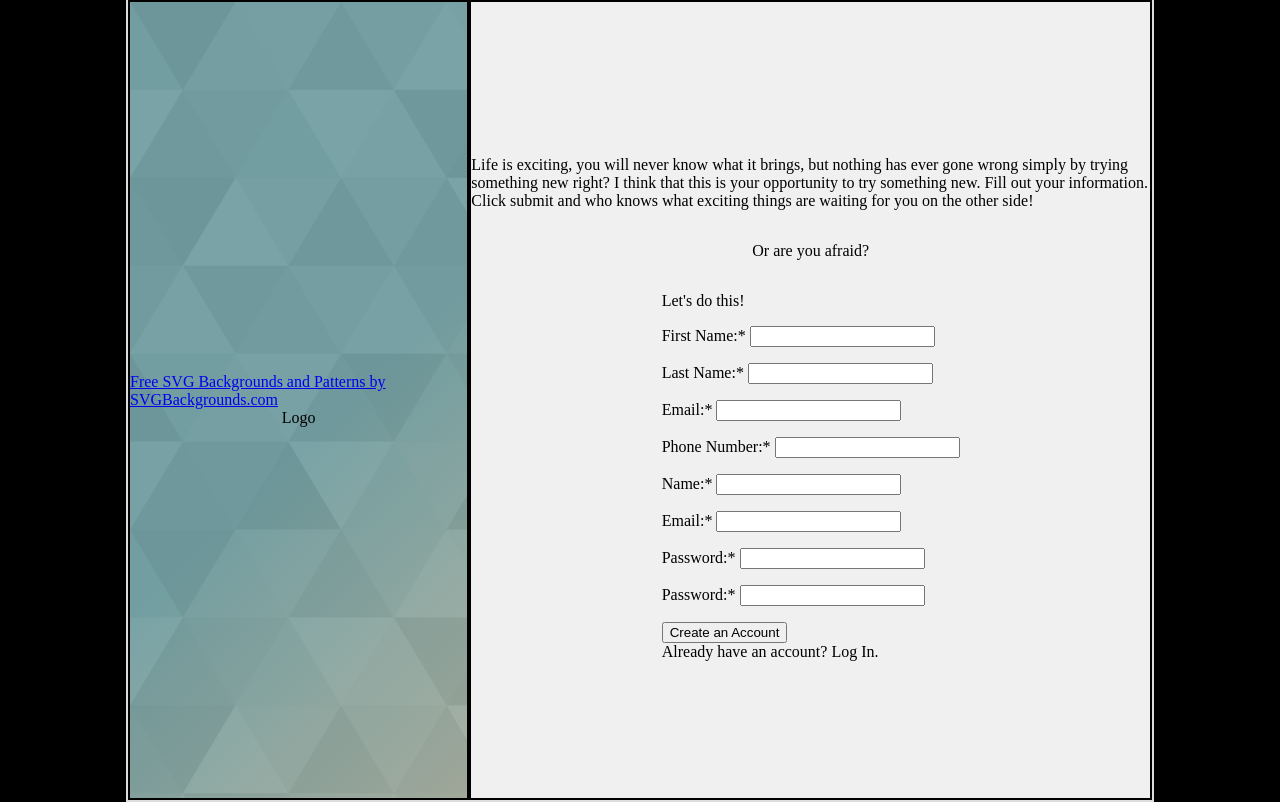
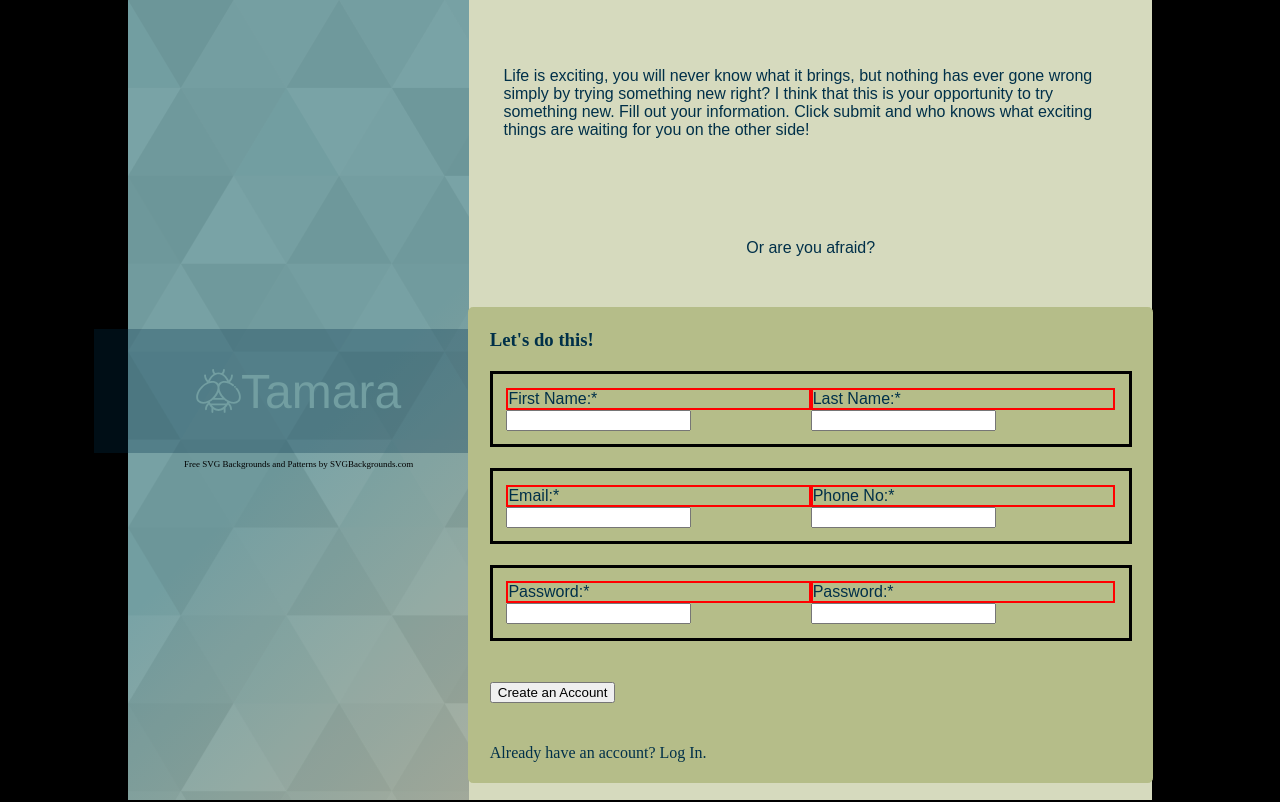
Before and after one commit to Zelouchan/form-odin, a plain HTML site: page index.html in a window 1280 px wide. Drawn offline with Linux system fonts and the light colour scheme.

Commit message:
work on css

```diff
--- a/index.html
+++ b/index.html
@@ -11,15 +11,18 @@
     <main>
         <div class="left">
       <!-- Left side -->
+        <div class="lside">
+          <img id="bee" src="./bee-svgrepo-com.svg">
+          <div class="logo-text">Tamara</div>
+        </div>
+
+
       <div class="bg-credit">
         <a
           href="https://www.svgbackgrounds.com/set/free-svg-backgrounds-and-patterns/"
-          >Free SVG Backgrounds and Patterns by SVGBackgrounds.com</a
-        >
+          >Free SVG Backgrounds and Patterns by SVGBackgrounds.com</a>
       </div>
 
-      <img /> Logo
-      <div class="logo-text"></div>
 
     </div>
 
@@ -36,64 +39,52 @@
       <p>Or are you afraid?</p>
 
       <!-- Form -->
-      <div class="signup">
-        <p>Let's do this!</p>
+      <div id="signup">
+        <h3>Let's do this!</h3>
 
         <form action="/my-handling-form-page" method="post">
           <p>
+            <span>
             <label for="firstName"
-              >First Name:<span aria-label="required">*</span></label
-            >
-            <input
-              type="text"
-              id="firstName"
-              name="user__first_name"
-              required
-            />
+              >First Name:<span aria-label="required">*</span></label>
+            <input type="text" id="firstName" name="user__first_name" required/>
+          </span>
+          <span>
+            <label for="lastName"
+              >Last Name:<span aria-label="required">*</span></label>
+            <input type="text" id="lastName" name="user_last_name" required />
+          </span>
+
           </p>
 
           <p>
-            <label for="lastName"
-              >Last Name:<span aria-label="required">*</span></label
-            >
-            <input type="text" id="lastName" name="user_last_name" required />
+            <span>
+            <label for="email"
+              >Email:<span aria-label="required">*</span></label>
+            <input type="email" id="email" name="user_email" required />
+          </span>
+
+          <span>
+            <label for="phone"
+              >Phone No:<span aria-label="required">*</span></label>
+            <input type="number" id="phone" name="user_phone" required />
+          </span>
+
           </p>
 
           <p>
-            <label for="email"
-              >Email:<span aria-label="required">*</span></label
-            >
-            <input type="email" id="email" name="user_email" required />
-          </p>
-          <p>
-            <label for="phone"
-              >Phone Number:<span aria-label="required">*</span></label
-            >
-            <input type="number" id="phone" name="user_phone" required />
-          </p>
+          <span>
+            <label for="pwd"
+              >Password:<span aria-label="required">*</span></label>
+            <input type="password" id="pwd" name="user_pwd" required />
+          </span>
 
-          <p>
-            <label for="name">Name:<span aria-label="required">*</span></label>
-            <input type="text" id="name" name="user_name" required />
-          </p>
+          <span>
+            <label for="pwd"
+              >Password:<span aria-label="required">*</span></label>
+            <input type="password" id="pwd" name="user_pwd" required />
+          </span>
 
-          <p>
-            <label for="mail">Email:<span aria-label="required">*</span></label>
-            <input type="email" id="mail" name="user_email" required />
-          </p>
-
-          <p>
-            <label for="pwd"
-              >Password:<span aria-label="required">*</span></label
-            >
-            <input type="password" id="pwd" name="user_pwd" required />
-          </p>
-
-          <p>
-            <label for="pwd"
-              >Password:<span aria-label="required">*</span></label
-            >
-            <input type="password" id="pwd" name="user_pwd" required />
           </p>
 
         <button type="submit">Create an Account</button>
--- a/style.css
+++ b/style.css
@@ -1,3 +1,11 @@
+    :root {
+        --font-colour: #003049;
+        --bg-colour-one: #729ea1;
+        --form-colour: #dfbe99;
+        --coral-colour: #ec9192;
+        --sage-colour: #b5bd89;
+    }
+
     body {
     display: flex;
     justify-content: center;
@@ -7,6 +15,7 @@
     margin: 0;
     padding: 0;
     background-color: black;
+    color: var(--font-colour);
   }
 
   main {
@@ -14,21 +23,96 @@
     grid-template-columns: 1fr 2fr;
     width: 80vw;
     height: 100vh;
-    border: 2px solid #ddd; /* Optional border for visibility */
+    position: relative;
+
   }
 
   .left,
   .right {
-    display: flex; /* Optional: Use flexbox to organize content */
+    display: flex;
     flex-direction: column;
     justify-content: center;
     align-items: center;
-    border: 2px solid black;
-    background-color: #f0f0f0;
+    background-color: #D6DABE;
     text-decoration: none;
   }
 
   .left {
     background-image: url(./subtle-prism.svg);
     background-size: auto;
+    height: 100%;
+    background-position: right;
+
   }
+
+ .bg-text a:hover, a:visited, a:link, a:active {
+      text-decoration: none;
+      color: black;
+      font-size: xx-small;
+  }
+
+  .bg-text {
+    text-justify: center;
+    text-align: center;
+  }
+
+#bee {
+    height: 2.8rem;
+    align-self: center;
+}
+  .lside {
+    display: flex;
+    width: 100%;
+    justify-content: center;
+    padding: 10% 10%;
+    font-size: 3rem;
+    background: rgba(0, 48, 73, 0.3);
+    color: var(--bg-colour-one);
+    font-family: 'Franklin Gothic Medium', 'Arial Narrow', Arial, sans-serif;
+  }
+
+.right {
+    display: flex;
+}
+
+.right p {
+    padding: 5%;
+    font-family: Arial, Helvetica, sans-serif;
+}
+
+#signup p {
+    padding: 2%;
+    display: grid;
+    grid-template-columns: 1fr 1fr;
+    border: 3px solid black;
+}
+
+#signup [for] {
+    border: 2px solid red;
+    box-sizing: border-box;
+    display: block;
+}
+
+textarea {
+    width: 50%;
+    border: 2px solid yellow;
+}
+
+#signup {
+    background-color: var(--sage-colour);
+    width: 100%;
+    border: 1px solid var(--sage-colour);
+    border-radius: 0.3em;
+    display: inline-block;
+}
+
+#signup p,
+#signup h3,
+#signup button,
+.smallText {
+    margin: 3%;
+}
+
+.right {
+margin: 0%;
+}
```
Also changed, not shown: bee-svgrepo-com.svg (added), 1 other file.
